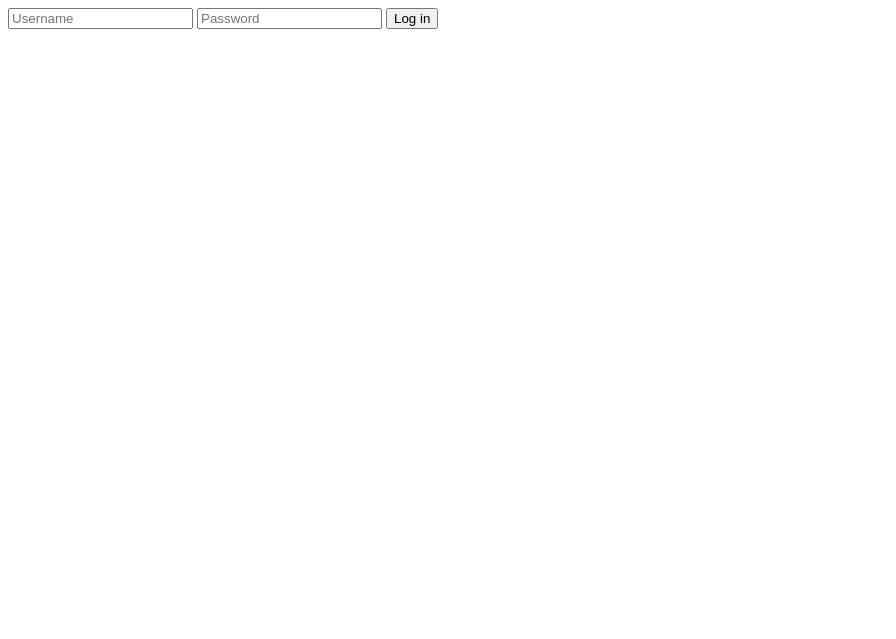
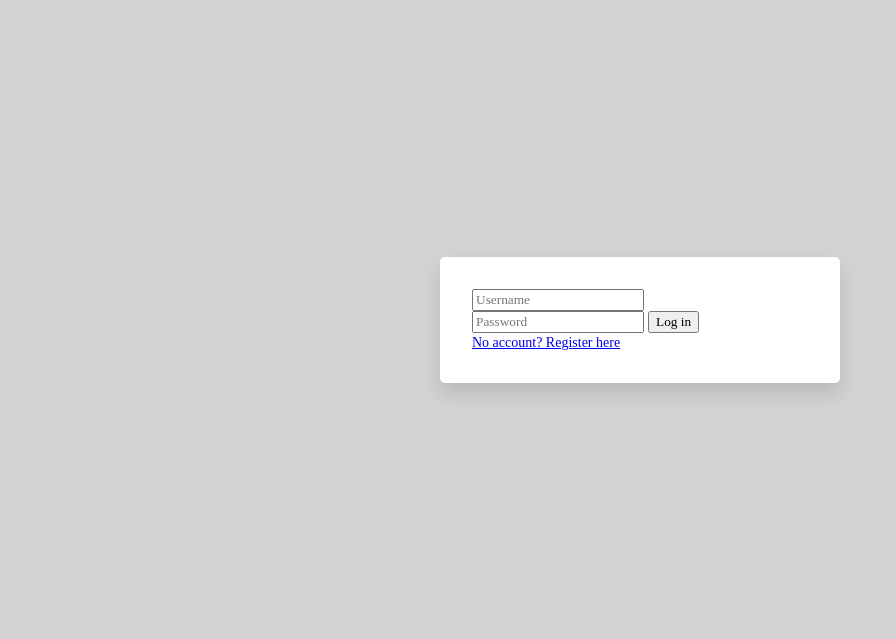
Before and after one commit to ashahnami/typing-game, a PHP site: page /login.php in a window 1280 px wide. Shown: the top 639 px of the page, without its empty margins (0-896 px from the left). Run offline with PHP 8.4, Linux system fonts and the light colour scheme; data that the repository does not hold is empty.

Commit message:
styling login page

```diff
--- a/login.php
+++ b/login.php
@@ -38,6 +38,38 @@ if($_SERVER['REQUEST_METHOD'] == "POST") // checks if something has been posted
 <html lang="en">
 <head>
     <title>Log in</title>
+
+    <style>
+
+        *{
+            margin: 0;
+            box-sizing: border-box;
+            font-family: JetBrains Mono; /* sets page font */
+        }
+
+        body{
+            display: flex;
+            align-items: center; /* aligns items towards the center */
+            justify-content: center;
+            background-color: #D3D3D3; /* sets background colour */
+            min-height: 80vh;
+        }
+
+        .container{
+            background-color: #FFFFFF; /* sets background colour of box */
+            padding: 2rem; /* creates padding around box */
+            border-radius: 0.3rem; /* curves edges of box */
+            width: 400px; /* sets box width */
+            max-width: 90%; /* sets maximum width of box */
+            box-shadow: 0 10px 20px rgba(0,0,0,.13); /* creates shadow around box */
+        }
+
+        a{
+            font-size:14px; /* sets hyperlink font size */
+        }
+
+    </style>
+
 </head>
 <body>
     <div class="container">
@@ -48,6 +80,9 @@ if($_SERVER['REQUEST_METHOD'] == "POST") // checks if something has been posted
             <input type="submit" value="Log in"> <!-- creates submit button -->
 
         </form>
+
+        <a href="register.php">No account? Register here</a>
+
     </div>
 </body>
 </html>
--- a/register.php
+++ b/register.php
@@ -84,10 +84,11 @@ if($_SERVER['REQUEST_METHOD']=="POST") // checks whether something has been post
             <input type="password" name="password" placeholder="Password" pattern="(?=.*[a-z])(?=.*[A-Z]).{7,64}"
                 title="Password must contain be at least 7 characters long and one uppercase and lower letter" required>
 
-
             <input type="submit" value="Register"> <!-- creates submit button -->
         </form>
+
         <a href="login.php">Already have an account? Sign in here</a>
+
     </div>
 </body>
 </html>
```
Also changed, not shown: authenticate.php (deleted, +0 -29 lines).
